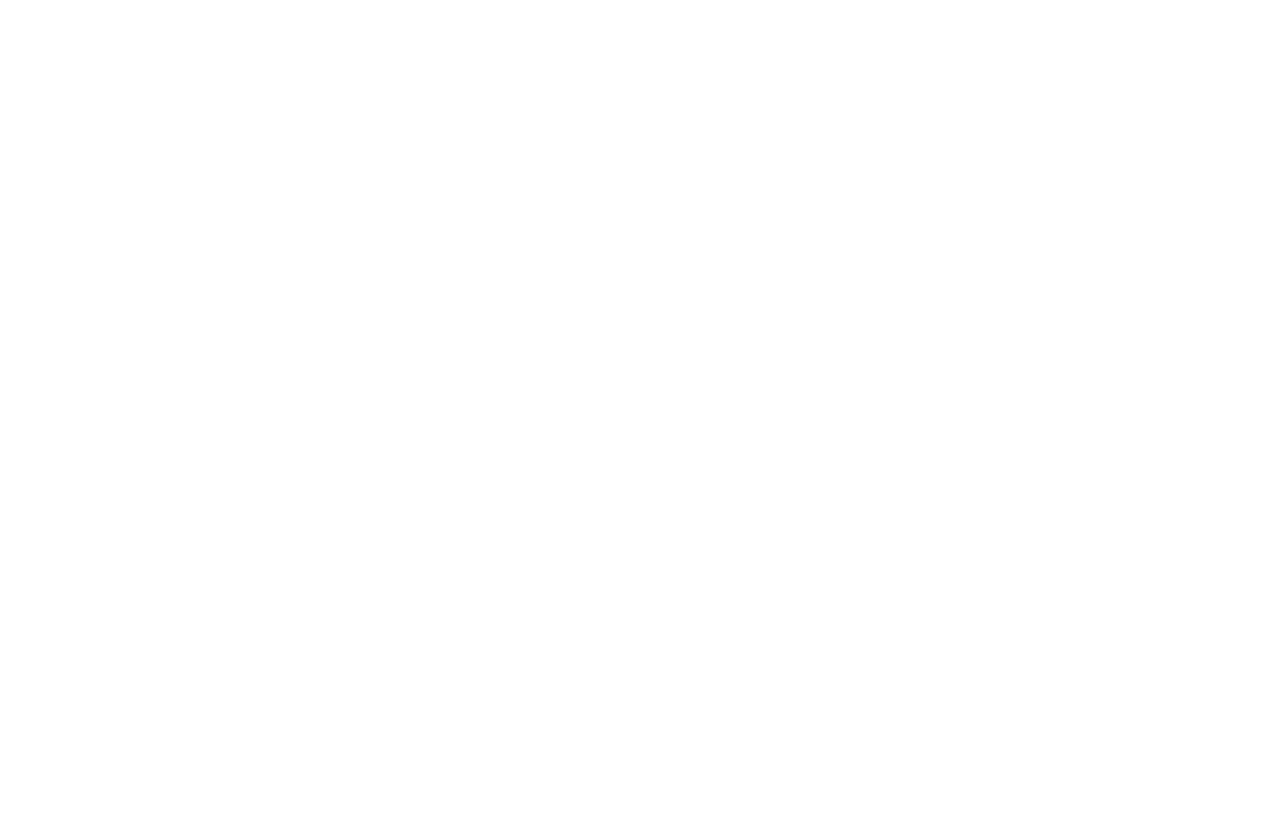
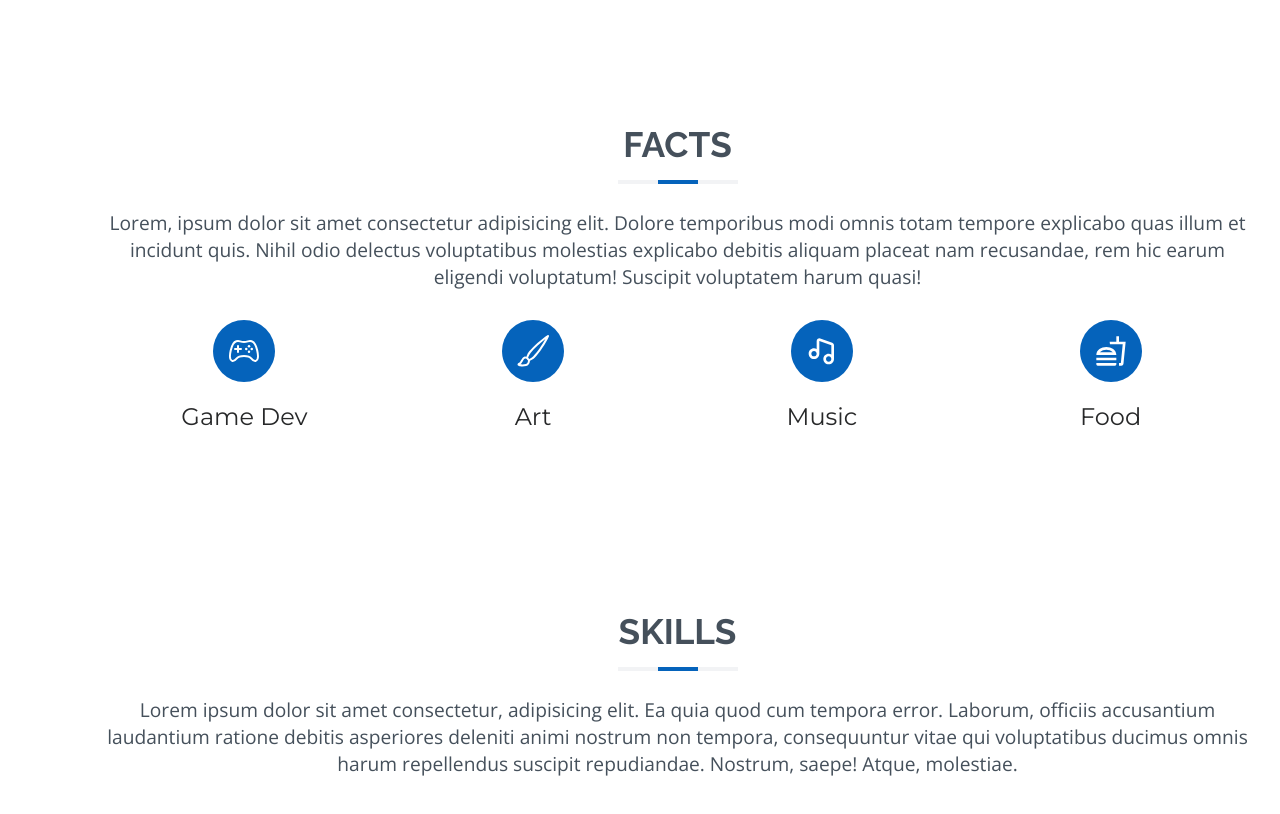
Before and after one commit to nimeshakya/nimeshakya.github.io, a React (Vite) app: page / in a window 1280 px wide. Shown: the part 1420-2234 px from the top of the page. Before the commit the page ends 1279 px from the top, so only its background shows below. Built offline with nearby package versions, Linux system fonts and the light colour scheme.

Commit message:
facts added

```diff
--- /dev/null
+++ b/src/components/Facts/Facts.jsx
@@ -0,0 +1,59 @@
+import React from 'react';
+
+import { IoGameControllerOutline } from 'react-icons/io5';
+import { BsBrush } from 'react-icons/bs';
+import { BiMusic } from 'react-icons/bi';
+import { MdOutlineFastfood } from 'react-icons/md';
+
+import UnderLine from '../UnderLine/UnderLine';
+import Interest from '../Interest/Interest';
+
+import './Facts.scss';
+
+const Facts = () => {
+    const facts = [
+        {
+            name: 'game dev',
+            icon: <IoGameControllerOutline />,
+        },
+        {
+            name: 'art',
+            icon: <BsBrush />,
+        },
+        {
+            name: 'music',
+            icon: <BiMusic />,
+        },
+        {
+            name: 'food',
+            icon: <MdOutlineFastfood />,
+        },
+    ];
+
+    return (
+        <article id='facts'>
+            <h1 className='article-heading'>Facts</h1>
+            <UnderLine />
+            <p>
+                Lorem, ipsum dolor sit amet consectetur adipisicing elit. Dolore
+                temporibus modi omnis totam tempore explicabo quas illum et
+                incidunt quis. Nihil odio delectus voluptatibus molestias
+                explicabo debitis aliquam placeat nam recusandae, rem hic earum
+                eligendi voluptatum! Suscipit voluptatem harum quasi!
+            </p>
+            <ul>
+                {facts.map((fact, index) => {
+                    return (
+                        <Interest
+                            key={index}
+                            name={fact.name}
+                            icon={fact.icon}
+                        />
+                    );
+                })}
+            </ul>
+        </article>
+    );
+};
+
+export default Facts;
--- /dev/null
+++ b/src/components/Facts/Facts.scss
@@ -0,0 +1,11 @@
+@use '../../variables';
+
+#facts {
+    ul {
+        width: 100%;
+        display: flex;
+        justify-content: center;
+        align-items: center;
+        flex-wrap: wrap;
+    }
+}
--- /dev/null
+++ b/src/components/Interest/Interest.jsx
@@ -0,0 +1,14 @@
+import React from 'react';
+
+import './Interest.scss';
+
+const Interest = ({ name, icon }) => {
+    return (
+        <li className='interest'>
+            <span>{icon}</span>
+            <span>{name}</span>
+        </li>
+    );
+};
+
+export default Interest;
--- /dev/null
+++ b/src/components/Interest/Interest.scss
@@ -0,0 +1,37 @@
+@use '../../variables';
+
+.interest {
+    display: flex;
+    justify-content: center;
+    align-items: center;
+    flex-direction: column;
+    color: variables.$bg-color;
+    margin: 30px 80px;
+    flex: 10%;
+    span {
+        &:nth-child(1) {
+            display: flex;
+            justify-content: center;
+            align-items: center;
+            font-size: 2rem;
+            padding: 15px;
+            background-color: variables.$primary-color;
+            border-radius: 50%;
+        }
+
+        &:nth-child(2) {
+            margin-top: 20px;
+            text-transform: capitalize;
+            font-family: variables.$font-montserrat;
+            font-size: 1.5rem;
+            font-weight: 400;
+            color: variables.$text-darker-color;
+        }
+    }
+}
+
+@media screen and (max-width: 990px) {
+    .interest {
+        flex: 25%;
+    }
+}
--- /dev/null
+++ b/src/components/Skills/Skills.jsx
@@ -0,0 +1,24 @@
+import React from 'react';
+
+import UnderLine from '../UnderLine/UnderLine';
+
+import './Skills.scss';
+
+const Skills = () => {
+    return (
+        <article id='skills'>
+            <h1 className='article-heading'>Skills</h1>
+            <UnderLine />
+            <p>
+                Lorem ipsum dolor sit amet consectetur, adipisicing elit. Ea
+                quia quod cum tempora error. Laborum, officiis accusantium
+                laudantium ratione debitis asperiores deleniti animi nostrum non
+                tempora, consequuntur vitae qui voluptatibus ducimus omnis harum
+                repellendus suscipit repudiandae. Nostrum, saepe! Atque,
+                molestiae.
+            </p>
+        </article>
+    );
+};
+
+export default Skills;
--- a/src/components/UnderLine/UnderLine.jsx
+++ b/src/components/UnderLine/UnderLine.jsx
@@ -2,7 +2,7 @@
 
 import './UnderLine.scss';
 
-const UnderLIne = () => {
+const UnderLine = () => {
     return (
         <div id='underline'>
             <div></div>
@@ -10,4 +10,4 @@
     );
 };
 
-export default UnderLIne;
+export default UnderLine;
--- a/src/sections/About/About.jsx
+++ b/src/sections/About/About.jsx
@@ -2,6 +2,9 @@
 
 import UnderLine from '../../components/UnderLine/UnderLine';
 import DescriptionItem from '../../components/DescriptionItem/DescriptionItem';
+
+import Facts from '../../components/Facts/Facts';
+import Skills from '../../components/Skills/Skills';
 
 import './About.scss';
 import profilePlaceholder from '../../images/profile.jpg';
@@ -39,21 +42,22 @@
 
     return (
         <section id='about'>
-            <h1>About</h1>
+            <article>
+                <h1 className='article-heading'>About</h1>
                 <UnderLine />
                 <p>
-                Lorem ipsum dolor sit amet consectetur adipisicing elit. Quae
-                asperiores nemo enim, porro aperiam quibusdam adipisci quaerat
-                provident veritatis tenetur odio laudantium voluptatum ea
-                obcaecati.
+                    Lorem ipsum dolor sit amet consectetur adipisicing elit.
+                    Quae asperiores nemo enim, porro aperiam quibusdam adipisci
+                    quaerat provident veritatis tenetur odio laudantium
+                    voluptatum ea obcaecati.
                 </p>
                 <div className='description-container'>
                     <img src={profilePlaceholder} alt='profile_placeholder' />
                     <div className='description-texts'>
                         <h2>Frontend Web Developer</h2>
                         <p>
-                        Lorem ipsum dolor sit amet consectetur adipisicing elit.
-                        Accusantium, vel!
+                            Lorem ipsum dolor sit amet consectetur adipisicing
+                            elit. Accusantium, vel!
                         </p>
                         <div className='description-lists'>
                             <ul>
@@ -80,13 +84,16 @@
                             </ul>
                         </div>
                         <p>
-                        Lorem ipsum dolor sit amet consectetur adipisicing elit.
-                        Maiores, veritatis excepturi error harum optio atque?
-                        Dolorem dignissimos provident ducimus excepturi eos
-                        obcaecati asperiores maiores natus!
+                            Lorem ipsum dolor sit amet consectetur adipisicing
+                            elit. Maiores, veritatis excepturi error harum optio
+                            atque? Dolorem dignissimos provident ducimus
+                            excepturi eos obcaecati asperiores maiores natus!
                         </p>
                     </div>
                 </div>
+            </article>
+            <Facts />
+            <Skills />
         </section>
     );
 };
--- a/src/sections/About/About.scss
+++ b/src/sections/About/About.scss
@@ -12,7 +12,15 @@
     color: variables.$text-color;
     margin: auto;
 
-    h1 {
+    article {
+        width: 100%;
+        height: 100%;
+        margin: 75px 0;
+        display: flex;
+        justify-content: center;
+        align-items: center;
+        flex-direction: column;
+        .article-heading {
             font-size: 2.2rem;
             font-family: variables.$font-raleway;
             text-transform: uppercase;
@@ -23,10 +31,11 @@
             margin-top: 25px;
             font-family: variables.$font-open-sans;
             font-weight: 400;
+            font-size: 1.2rem;
         }
 
         .description-container {
-        margin: 25px 0;
+            margin: 40px 0;
             width: 100%;
             display: flex;
             justify-content: center;
@@ -41,6 +50,7 @@
 
             .description-texts {
                 min-width: 50%;
+                max-width: 60%;
                 text-align: left;
                 margin-left: 25px;
 
@@ -59,8 +69,41 @@
                     justify-content: space-between;
                     align-items: center;
                     flex-wrap: wrap;
-                margin: 0;
+                    margin-bottom: 20px;
                 }
             }
         }
     }
+}
+
+@media screen and (max-width: 990px) {
+    #about {
+        padding: 0 100px;
+
+        article {
+            .description-container {
+                width: 100%;
+                flex-direction: column;
+                align-items: center;
+
+                img {
+                    width: 300px;
+                    height: 300px;
+                    border-radius: 50%;
+                    margin-bottom: 30px;
+                }
+
+                .description-texts {
+                    min-width: 100%;
+                    margin: 0;
+
+                    .description-lists {
+                        flex-direction: column;
+                        justify-content: center;
+                        align-items: flex-start;
+                    }
+                }
+            }
+        }
+    }
+}
```
Also changed, not shown: src/components/Skills/Skills.scss (added). Lines whose indentation alone changed are shown as unchanged.
